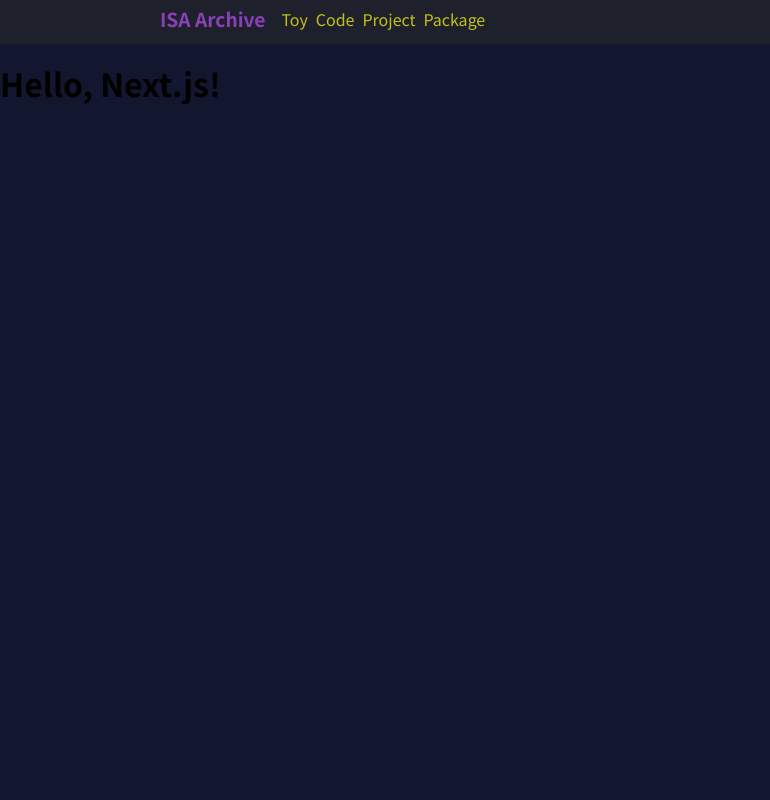
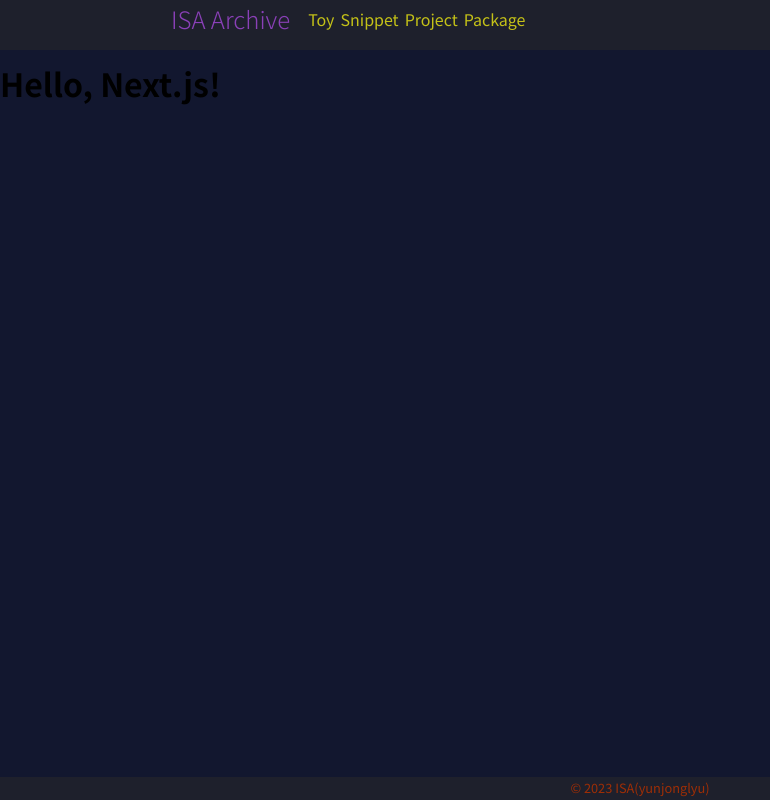
Before and after one commit to yoonjonglyu/yoonjonglyu.github.io, a Next.js app: page / in a window 1280 px wide. Shown: the whole page, without its empty margins (0-770 px from the left). Built offline with nearby package versions, Linux system fonts and the light colour scheme.

Commit message:
feat(LAYOUT): 기본 레이아웃 구성 및 기획

```diff
--- a/app/layout.tsx
+++ b/app/layout.tsx
@@ -15,6 +15,18 @@ export default function RootLayout({
 }) {
   return (
     <html lang='kr'>
+      <head>
+        <link rel='preconnect' href='https://fonts.googleapis.com' />
+        <link
+          rel='preconnect'
+          href='https://fonts.gstatic.com'
+          crossOrigin=''
+        />
+        <link
+          href='https://fonts.googleapis.com/css2?family=Noto+Sans+KR:wght@100;300;400;500;700;900&family=Noto+Sans:wght@100;200;300;400;500;600;700;800;900&display=swap'
+          rel='stylesheet'
+        />
+      </head>
       <body>
         <DefaultLayout>{children}</DefaultLayout>
       </body>
--- a/components/layouts/defaultLayout.tsx
+++ b/components/layouts/defaultLayout.tsx
@@ -1,9 +1,9 @@
 'use client';
 import React from 'react';
 import styled, { createGlobalStyle } from 'styled-components';
+import Link from 'next/link';
 
 const GlobalCSS = createGlobalStyle`
-  @import url('https://fonts.googleapis.com/css2?family=Noto+Sans+KR:wght@100;300;400;500;700;900&family=Noto+Sans:wght@100;200;300;400;500;600;700;800;900&display=swap');
    :root {
     --color-background-space: #12172f;
     --color-background-card: #1e202c;
@@ -16,6 +16,18 @@ const GlobalCSS = createGlobalStyle`
     background: var(--color-background-space);
     font-family: 'Noto Sans', sans-serif;
     font-family: 'Noto Sans KR', sans-serif;
+    &::-webkit-scrollbar {
+      width: 8px;
+      background: none;
+    }
+    &::-webkit-scrollbar-thumb {
+      background: var(--color-point);
+      border-radius: 12px;
+    }
+    &::-webkit-scrollbar-track {
+      background: var(--color-background-card);
+      border-radius: 12px;
+    }
   }
 `;
 const Wrap = styled.div`
@@ -23,27 +35,29 @@ const Wrap = styled.div`
   flex-flow: column wrap;
   margin: 0;
   padding: 0;
+  min-height: 100vh;
+  box-sizing: border-box;
 `;
-const HeaderNav = styled.nav`
+const Header = styled.header`
   position: fixed;
   width: 100%;
   height: 44px;
   padding: 3px;
   background: var(--color-background-card);
-  box-sizing: border-box;
-  & div {
+`;
+const HeaderNav = styled.nav`
   display: flex;
   align-items: center;
-    width: 100%;
   max-width: 960px;
   padding: 0 8px;
   margin: 0 auto;
-    gap: 16px;
-  }
-  & span {
+  gap: 18px;
+  box-sizing: border-box;
+
+  & strong {
     color: var(--color-point);
-    font-size: 1.2rem;
-    font-weight: bold;
+    font-size: 1.5rem;
+    font-weight: 300;
     line-height: 2rem;
   }
   & ul {
@@ -51,17 +65,34 @@ const HeaderNav = styled.nav`
     margin: 0;
     padding: 0;
     list-style: none;
-    gap: 8px;
+    gap: 6px;
   }
   & ul li {
     display: inline-block;
     color: var(--color-rare);
   }
+  & ul li a {
+    text-decoration: none;
+    color: inherit;
+  }
+  & ul li a:hover {
+    color: var(--color-point);
+  }
 `;
 const Contents = styled.main`
+  flex-grow: 1;
   margin-top: 44px;
 `;
-const Footer = styled.footer``;
+const Footer = styled.footer`
+  padding: 4px 0;
+  background: var(--color-background-card);
+
+  & small {
+    display: block;
+    text-align: center;
+    color: var(--color-unique);
+  }
+`;
 
 interface DefaultLayoutProps {
   children: React.ReactNode;
@@ -71,21 +102,29 @@ const DefaultLayout: React.FC<DefaultLayoutProps> = ({ children }) => {
   return (
     <Wrap>
       <GlobalCSS />
-      <header>
+      <Header>
         <HeaderNav>
-          <div>
-            <span>ISA Archive</span>
+          <strong>ISA Archive</strong>
           <ul>
-              <li>Toy</li>
-              <li>Code</li>
-              <li>Project</li>
-              <li>Package</li>
+            <li>
+              <Link href='/toy'>Toy</Link>
+            </li>
+            <li>
+              <Link href='/snippet'>Snippet</Link>
+            </li>
+            <li>
+              <Link href='/project'>Project</Link>
+            </li>
+            <li>
+              <Link href='/package'>Package</Link>
+            </li>
           </ul>
-          </div>
         </HeaderNav>
-      </header>
+      </Header>
       <Contents>{children}</Contents>
-      <Footer></Footer>
+      <Footer>
+        <small>© 2023 ISA(yunjonglyu)</small>
+      </Footer>
     </Wrap>
   );
 };
```
Lines whose indentation alone changed are shown as unchanged.
